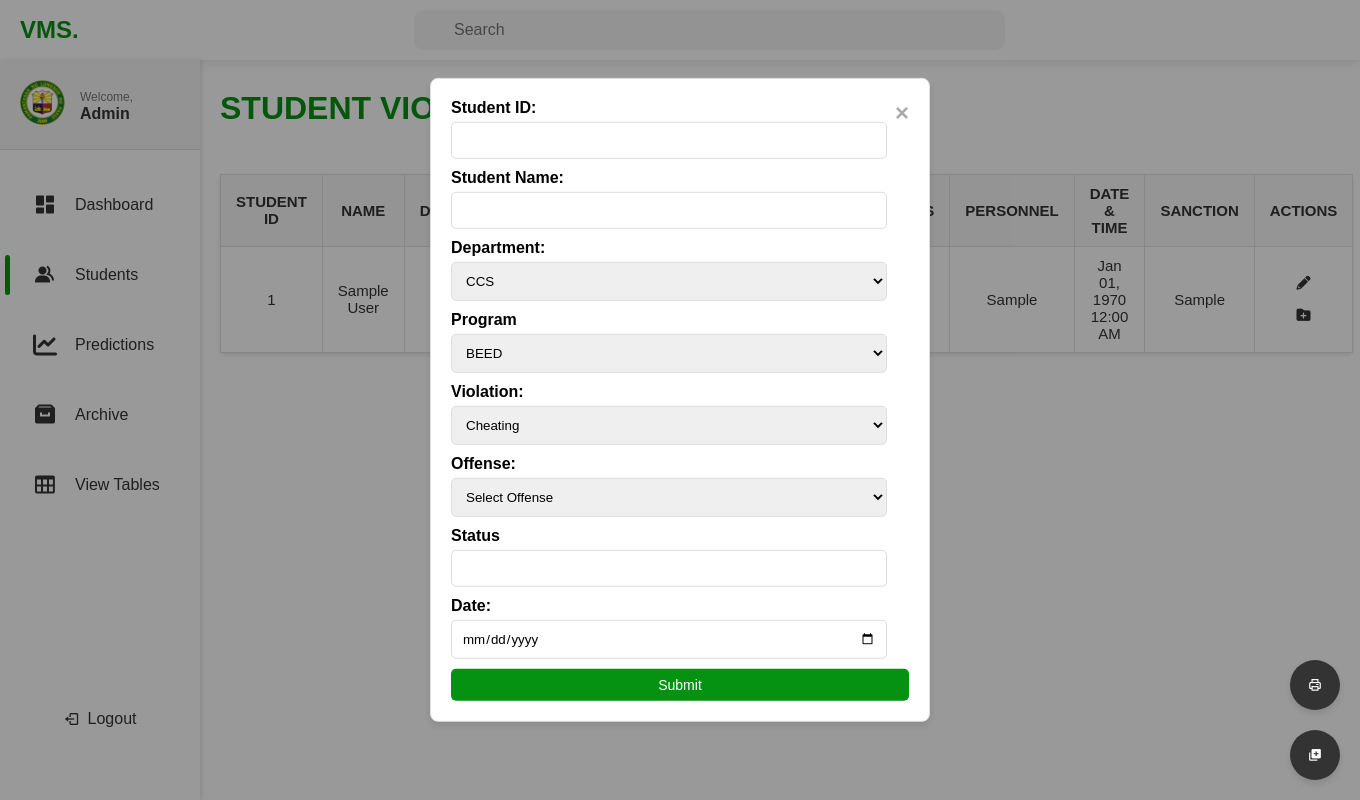
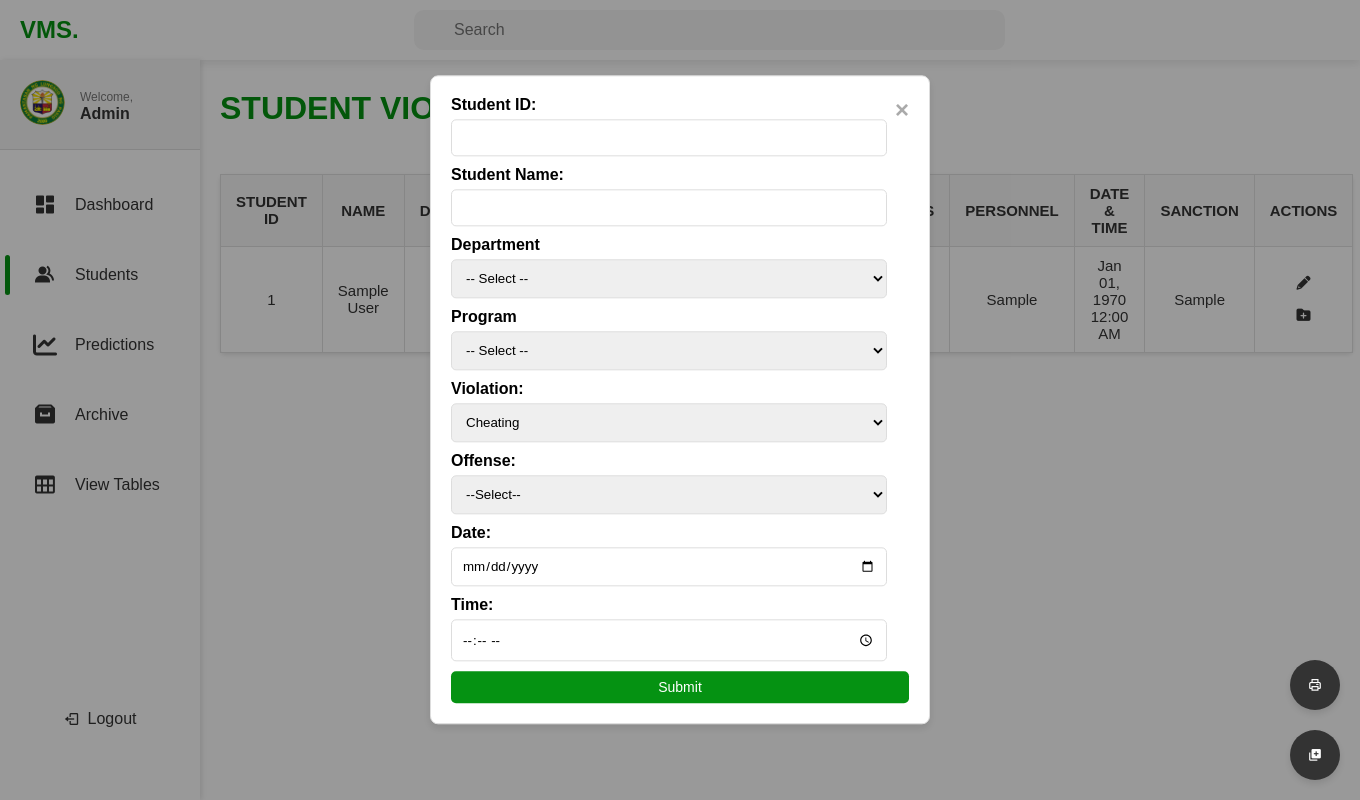
Before and after one commit to jopsjops/vmsplp-php, a PHP site: page /students_page.php in a window 1360 px wide, after a click that opens the changed part. Run offline with PHP 8.4, Linux system fonts and the light colour scheme; tables that the repository leaves empty or names only in its code hold one stand-in row (values such as "Sample post"); some libraries are stand-ins or nearby versions.

Commit message:
add date time minor major sa modal script

```diff
--- a/students_page.php
+++ b/students_page.php
@@ -636,8 +636,9 @@
             <label for="name">Student Name:</label>
             <input type="text" id="name" name="name" required>
 
-            <label for="program">Department:</label>
+            <label for="program">Department</label>
                 <select id="program" name="program" required>
+                    <option value="">-- Select --</option>
                     <option value="CCS">CCS</option>
                     <option value="CAS">CAS</option>
                     <option value="CBA">CBA</option>
@@ -649,16 +650,7 @@
 
             <label for="course">Program</label>
                 <select id="course" name="course" required>
-                <option value="BEED">BEED</option>
-                <option value="BSED">BSED</option>
-                <option value="BSA">BSA</option>
-                <option value="BSBA">BSBA</option>
-                <option value="BSENT">BSENT</option>
-                <option value="BSHM">BSHM</option>
-                <option value="BSCS">BSCS</option>
-                <option value="BSIT">BSIT</option>
-                <option value="BSECE">BSECE</option>
-                <option value="BSN">BSN</option>
+                    <option value="">-- Select --</option>
                 </select>
 
 
@@ -716,16 +708,17 @@
 
             <label for="offense">Offense:</label>
             <select id="offense" name="offense" required>
-                <option value="">Select Offense</option>
+                <option value="">--Select--</option>
                 <option value="Major">Major</option>
                 <option value="Minor">Minor</option>
             </select>
 
-            <label for="status">Status</label>
-            <input type="text" id="status" name="status" required>
 
             <label for="date">Date:</label>
             <input type="date" id="date" name="date" required>
+
+            <label for="time">Time:</label>
+            <input type="time" id="time" name="time" required>
 
             <button type="submit" class="submit-btn">Submit</button>
         </form>
@@ -737,6 +730,86 @@
         function confirmLogout() {
             return confirm("Are you sure you want to log out?");
         }
+
+        //Selection Process in add form by department and course
+        document.getElementById('program').addEventListener('change', function () {
+            const course = document.getElementById('course');
+            const selectedProgram = this.value;
+
+            // Clear existing options
+            course.innerHTML = '';
+
+            // Set options based on selected program
+            if (selectedProgram === 'CCS') {
+                const ccsOptions = ['BSCS', 'BSIT'];
+                ccsOptions.forEach(option => {
+                    const opt = document.createElement('option');
+                    opt.value = option;
+                    opt.innerHTML = option;
+                    course.appendChild(opt);
+                });
+            } else if (selectedProgram === 'CAS') {
+                const casOptions = ['AB Psych'];
+                casOptions.forEach(option => {
+                    const opt = document.createElement('option');
+                    opt.value = option;
+                    opt.innerHTML = option;
+                    course.appendChild(opt);
+                });
+
+
+            } else if (selectedProgram ==='CBA') {
+                const cbaOptions = ['BSBA', 'BSENT', 'BSA'];
+                cbaOptions.forEach(option => {
+                    const opt = document.createElement('option');
+                    opt.value = option;
+                    opt.innerHTML = option;
+                    course.appendChild(opt);
+                });
+            } else if (selectedProgram === 'CON') {
+                const conOptions = ['BSN'];
+                conOptions.forEach(option => {
+                    const opt = document.createElement('option');
+                    opt.value = option;
+                    opt.innerHTML = option;
+                    course.appendChild(opt);
+                });
+            } else if (selectedProgram === 'COE') {
+                const coeOptions = ['BSECE'];
+                coeOptions.forEach(option => {
+                    const opt = document.createElement('option');
+                    opt.value = option;
+                    opt.innerHTML = option;
+                    course.appendChild(opt);
+                });
+            } else if (selectedProgram === 'COED') {
+                const coedOptions = ['BEED', 'BSED'];
+                coedOptions.forEach(option =>{
+                    const opt = document.createElement('option');
+                    opt.value = option;
+                    opt.innerHTML = option;
+                    course.appendChild(opt);
+                });
+            } else if (selectedProgram === 'CIHM') {
+                const cihmOptions = ['BSHM'];
+                cihmOptions.forEach(option => {
+                    const opt = document.createElement('option');
+                    opt.value = option;
+                    opt.innerHTML = option;
+                    course.appendChild(opt);
+                });
+            } else {
+                const defaultOption = document.createElement('option');
+                defaultOption.value = 'N/A';
+                defaultOption.innerHTML = 'Not Applicable';
+                course.appendChild(defaultOption);
+            }
+        });
+
+        // document.addEventListener('DOMContentLoaded', function() {
+        // const today = new Date().toISOString().split('T')[0]; // Get today's date in 'YYYY-MM-DD' format
+        // document.getElementById('date').value = today; // Set the value of the input field
+        // });
 
         function editRow(id) {
             // Confirm if the user wants to edit the specific student record
@@ -773,8 +846,26 @@
         }
     }
 
+    // Listen for changes in the violation select
+document.getElementById("violation").addEventListener("change", function() {
+    const violationValue = this.value; // Get selected violation
+    const offenseSelect = document.getElementById("offense");
 
+    // Check if the violation is a major or minor offense based on the selection
+    const majorOffenses = [
+        "Cheating", "Forgery & Plagiarism", "False Representation", "Defamation", "Substance Influence",
+        "Unauthorized Entry", "Theft", "Drug Possession/Use", "Insubordination", "Physical Injury",
+        "Threats & Bullying", "Gambling", "Hazing", "Unauthorized Name Use", "Financial Misconduct",
+        "Unauthorized Sales", "Extortion", "Vandalism", "Degrading Treatment", "Deadly Weapons", "Abusive Behavior"
+    ];
 
+    // If the violation is a major offense, set the offense field to "Major"
+    if (majorOffenses.includes(violationValue)) {
+        offenseSelect.value = "Major"; // Automatically select Major
+    } else {
+        offenseSelect.value = "Minor"; // Automatically select Minor if not a major offense
+    }
+});
 
 
 
```
Lines whose indentation alone changed are shown as unchanged.
